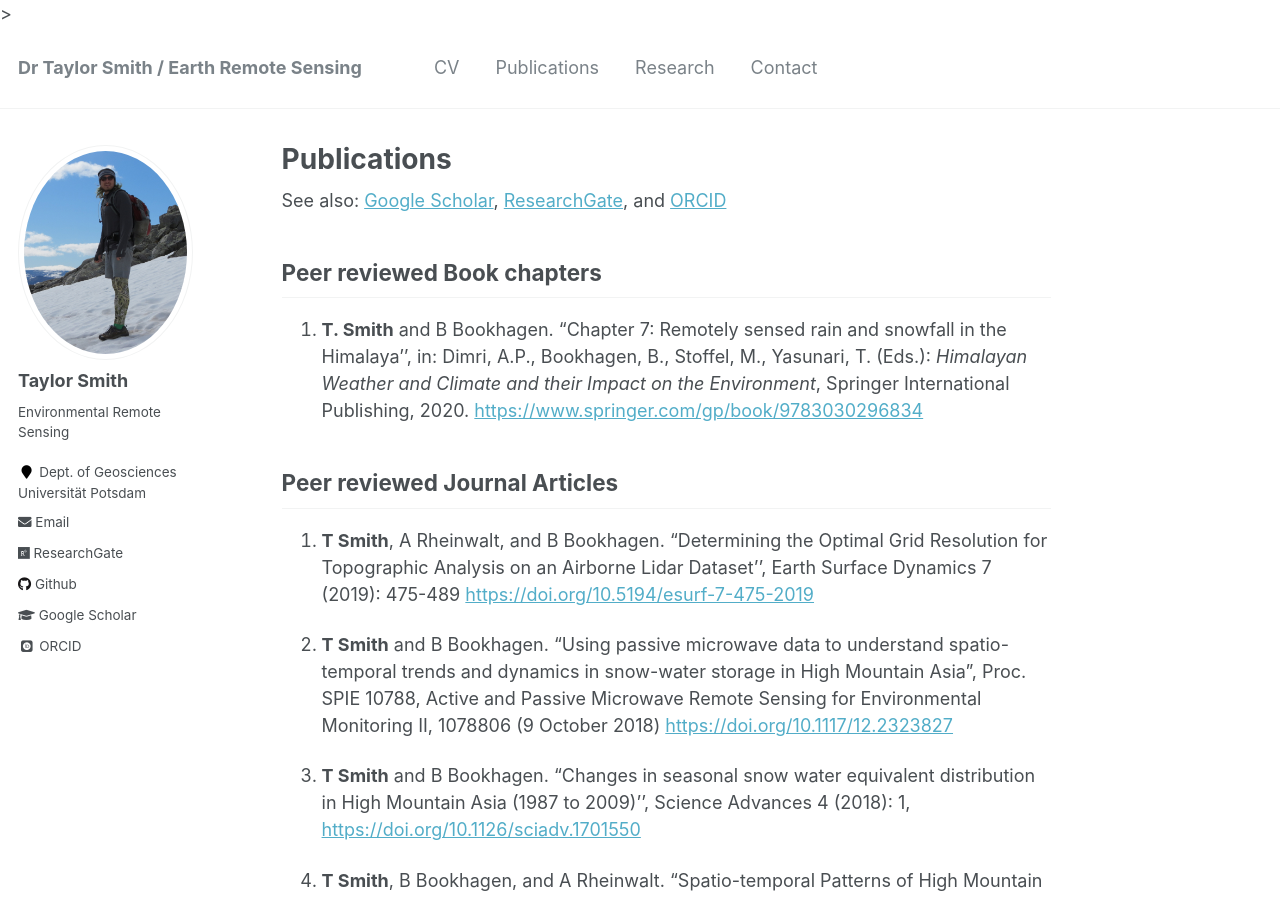
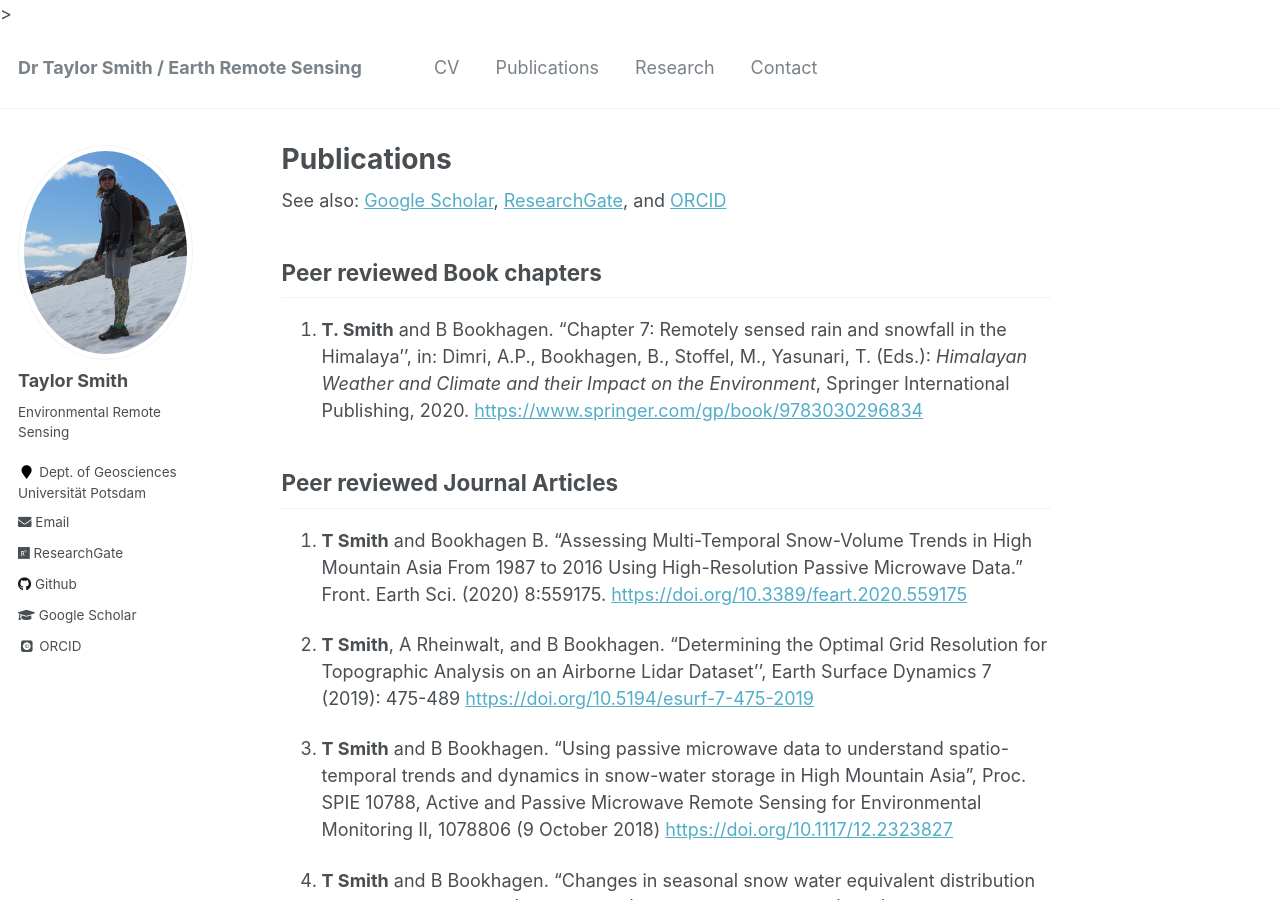
Before and after one commit to tasmi/tasmi.github.io, a Jekyll site: the page built from _pages/publications.md, in a window 1280 px wide and 900 px high. Built offline with Jekyll 4.4.1, drawn with Linux system fonts in a browser that asks for light colours; some web fonts are replaced.

Commit message:
Update publications.md

```diff
--- a/_pages/publications.md
+++ b/_pages/publications.md
@@ -11,6 +11,8 @@ See also: [Google Scholar](https://scholar.google.com/citations?user=RlDWFDsAAAA
 1. **T. Smith** and B Bookhagen. "Chapter 7: Remotely sensed rain and snowfall in the Himalaya'', in: Dimri, A.P., Bookhagen, B., Stoffel, M., Yasunari, T. (Eds.): _Himalayan Weather and Climate and their Impact on the Environment_, Springer International Publishing, 2020. [https://www.springer.com/gp/book/9783030296834](https://www.springer.com/gp/book/9783030296834)
 
 ## Peer reviewed Journal Articles
+
+8. **T Smith** and Bookhagen B. "Assessing Multi-Temporal Snow-Volume Trends in High Mountain Asia From 1987 to 2016 Using High-Resolution Passive Microwave Data." Front. Earth Sci. (2020) 8:559175. [https://doi.org/10.3389/feart.2020.559175](https://doi.org/10.3389/feart.2020.559175)
 
 7. **T Smith**, A Rheinwalt, and B Bookhagen. "Determining the Optimal Grid Resolution for Topographic Analysis on an Airborne Lidar Dataset'', Earth Surface Dynamics 7 (2019): 475-489 [https://doi.org/10.5194/esurf-7-475-2019](https://doi.org/10.5194/esurf-7-475-2019)
 
```
